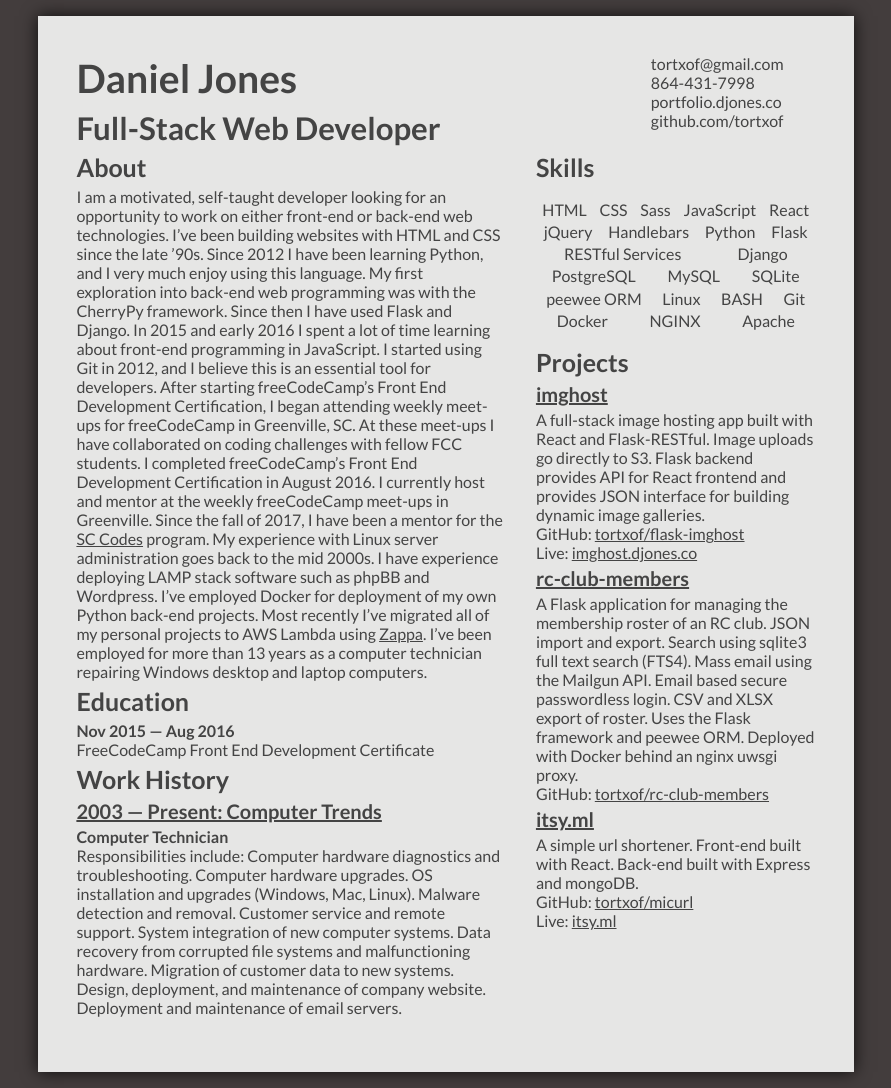
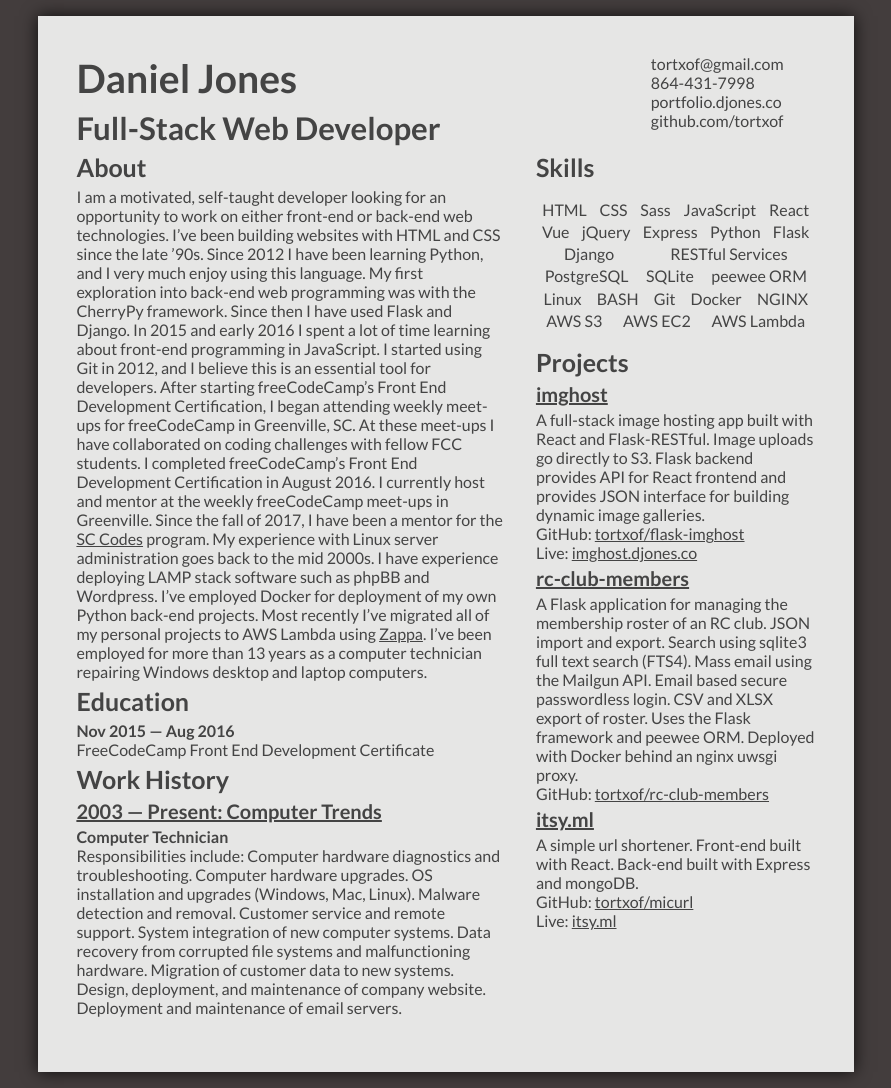
Before and after one commit to tortxof/resume, a Jekyll site: the page built from index.html, in a window 1280 px wide. Shown: the whole page, without its empty margins (194-1085 px from the left). Built offline with Jekyll 4.4.1, drawn with Linux system fonts in a browser that asks for light colours.

Commit message:
Update skills

```diff
--- a/index.html
+++ b/index.html
@@ -56,14 +56,14 @@ layout: default
         <li>Sass</li>
         <li>JavaScript</li>
         <li>React</li>
+        <li>Vue</li>
         <li>jQuery</li>
-        <li>Handlebars</li>
+        <li>Express</li>
         <li>Python</li>
         <li>Flask</li>
+        <li>Django</li>
         <li>RESTful Services</li>
-        <li>Django</li>
         <li>PostgreSQL</li>
-        <li>MySQL</li>
         <li>SQLite</li>
         <li>peewee ORM</li>
         <li>Linux</li>
@@ -71,7 +71,9 @@ layout: default
         <li>Git</li>
         <li>Docker</li>
         <li>NGINX</li>
-        <li>Apache</li>
+        <li>AWS S3</li>
+        <li>AWS EC2</li>
+        <li>AWS Lambda</li>
       </ul>
     </div>
     <div class="projects">
```
